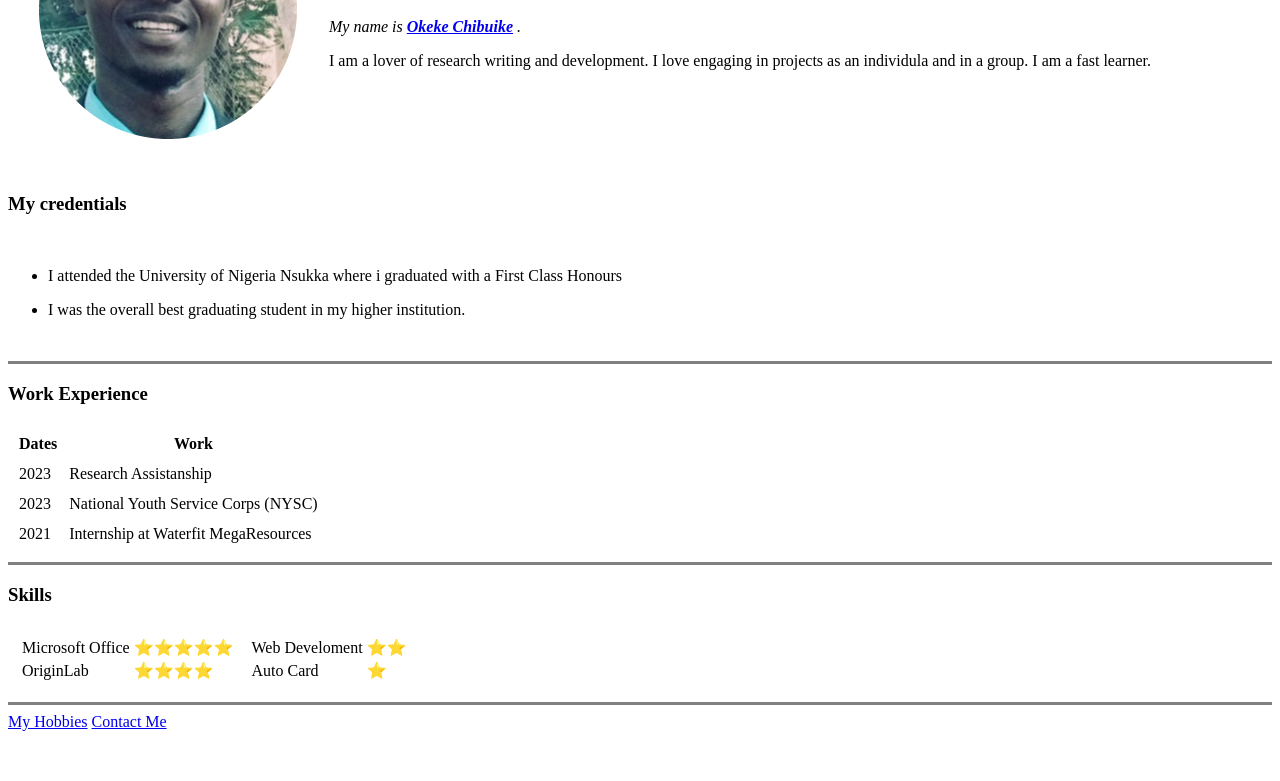
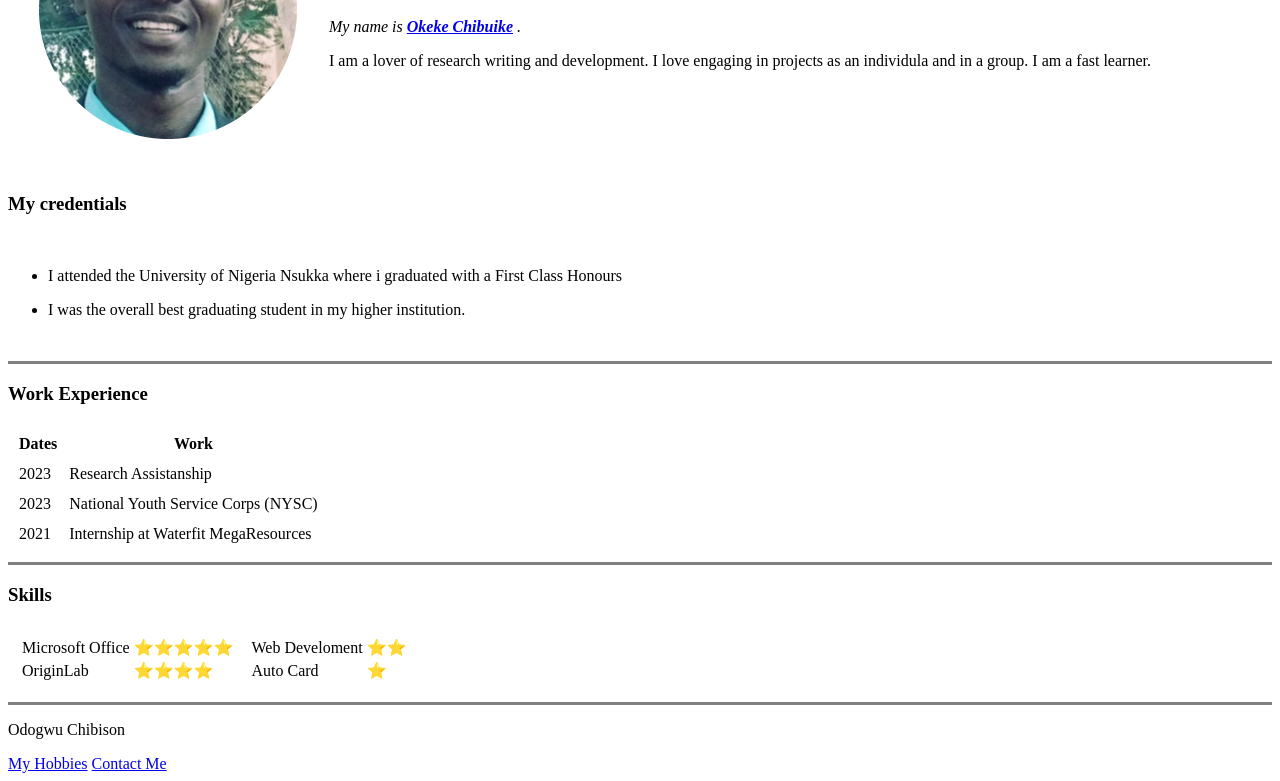
Before and after one commit to Chibison1/Chibison1.github.io, a plain HTML site: page index.html in a window 1280 px wide. Shown: the part 158-939 px from the top of the page. Before the commit the page ends 897 px from the top, so only its background shows below. Drawn offline with Linux system fonts and the light colour scheme; files whose address does not match are found by name.

Commit message:
Add files via upload

```diff
--- a/index.html
+++ b/index.html
@@ -1,17 +1,23 @@
 <!DOCTYPE html>
 <html lang="en">
+
 <head>
     <meta charset="UTF-8">
     <meta name="viewport" content="width=device-width, initial-scale=1.0">
     <title>Okeke Chibuike Personal Website</title>
 </head>
+
 <body>
-    <table cellspacing ="30">
+    <table cellspacing="30">
         <tr>
             <td><img src="images/chibuike.png" alt="Chibuike profile picture"></td>
-            <td><h1>Okeke Chibuike Livinus</h1>
-                <p><em>My name is <strong><a href="https://ng.linkedin.com/in/chibuike-okeke-784504229">Okeke Chibuike</a> </strong>.</em></p>
-                <p>I am a lover of research writing and development. I love engaging in projects as an individula and in a group. I am a fast learner.</p></td>
+            <td>
+                <h1>Okeke Chibuike Livinus</h1>
+                <p><em>My name is <strong><a href="https://ng.linkedin.com/in/chibuike-okeke-784504229">Okeke
+                                Chibuike</a> </strong>.</em></p>
+                <p>I am a lover of research writing and development. I love engaging in projects as an individula and in
+                    a group. I am a fast learner.</p>
+            </td>
         </tr>
     </table>
     <h3>My credentials</h3>
@@ -81,8 +87,10 @@
         </tr>
     </table>
     <hr size="3" noshade="">
+    <p>Odogwu Chibison</p>
     <a href="hobbies.html">My Hobbies</a>
     <a href="contact.html">Contact Me</a>
 
 </body>
+
 </html>
```
Lines whose indentation alone changed are shown as unchanged.
